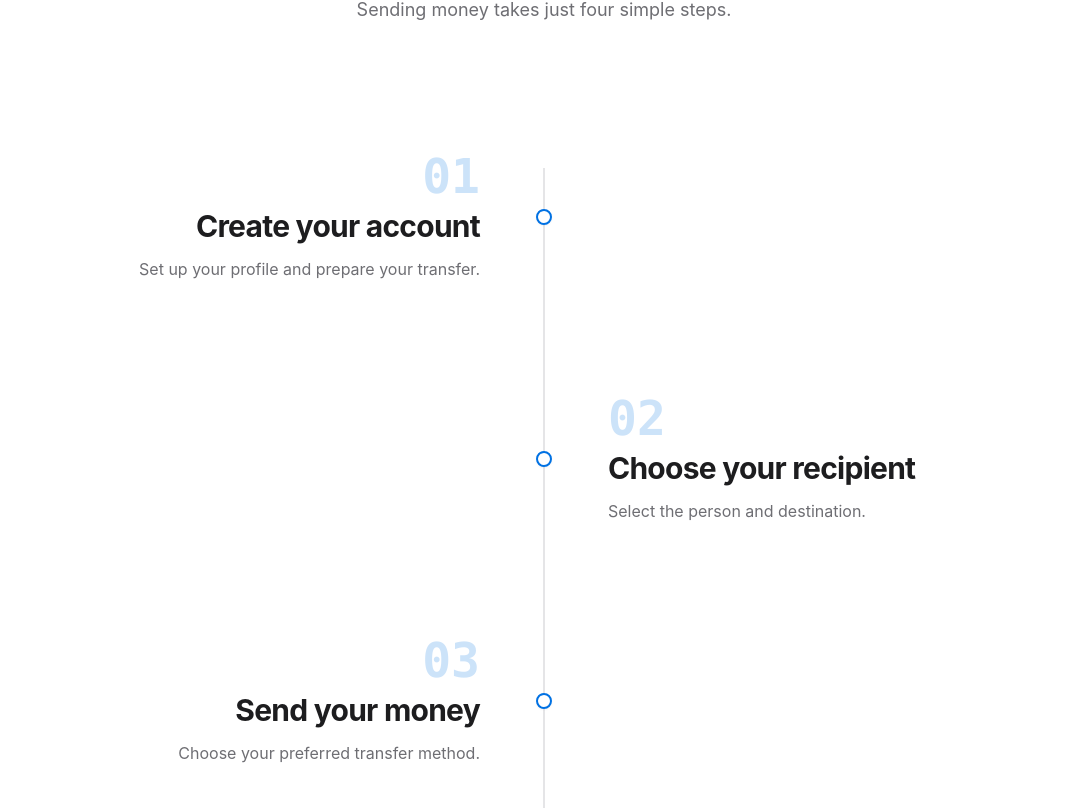
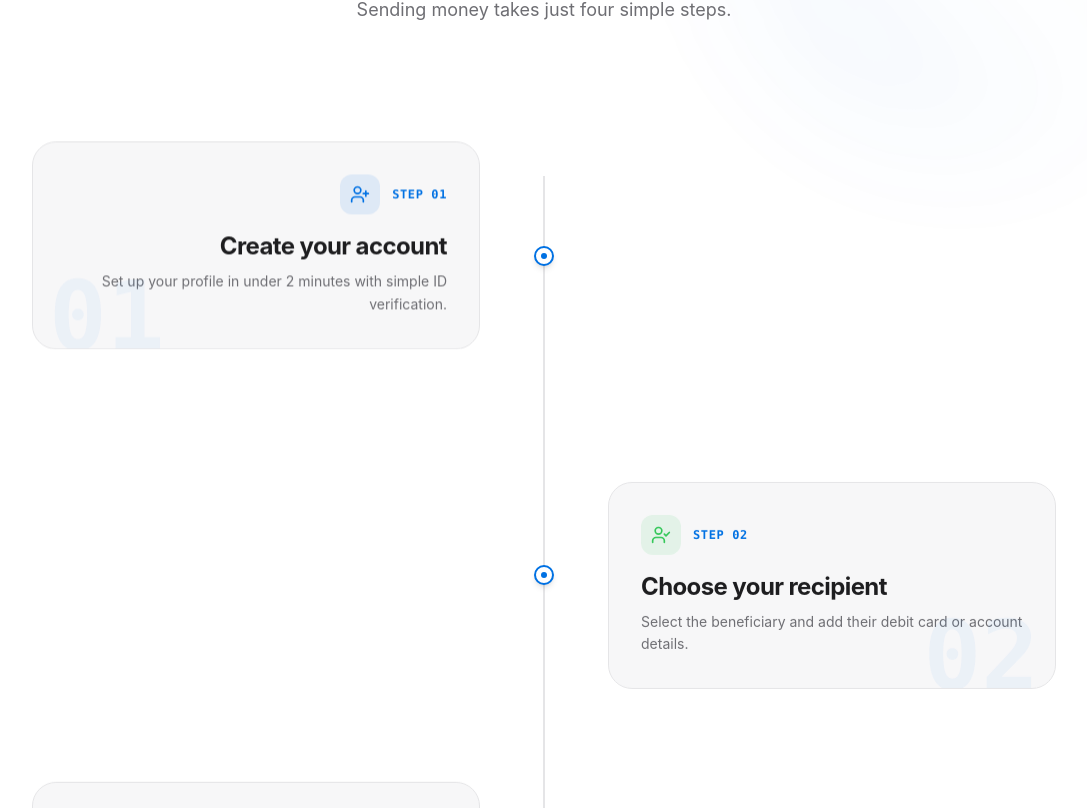
Before and after one commit to snybun/moneylowcost-ltd, a React (Vite) app: page / in a window 1280 px wide. Shown: the part 1992-2800 px from the top of the page, without its empty margins (96-1183 px from the left). Built offline with nearby package versions, Linux system fonts and the light colour scheme.

Commit message:
lirilarila

```diff
--- a/src/sections/HowItWorksSection.jsx
+++ b/src/sections/HowItWorksSection.jsx
@@ -1,6 +1,8 @@
 import React, { useRef } from 'react';
 import { motion, useScroll, useSpring, useTransform } from 'framer-motion';
+import { UserPlus, UserCheck, Send, CheckCircle2 } from 'lucide-react';
 import Container from '../components/Container';
+import { Parallax, ParallaxGlow, ParallaxTilt } from '../components/Parallax';
 
 export default function HowItWorksSection() {
   const sectionRef = useRef(null);
@@ -8,12 +10,12 @@ export default function HowItWorksSection() {
   // Scroll progress for vertical timeline line
   const { scrollYProgress } = useScroll({
     target: sectionRef,
-    offset: ['start 60%', 'end 80%'],
+    offset: ['start 70%', 'end 85%'],
   });
 
   const scaleY = useSpring(scrollYProgress, {
-    stiffness: 100,
-    damping: 30,
+    stiffness: 90,
+    damping: 25,
     restDelta: 0.001,
   });
 
@@ -21,22 +23,34 @@ export default function HowItWorksSection() {
     {
       number: '01',
       title: 'Create your account',
-      description: 'Set up your profile and prepare your transfer.',
+      description: 'Set up your profile in under 2 minutes with simple ID verification.',
+      icon: UserPlus,
+      iconColor: 'text-[#0071E3]',
+      iconBg: 'bg-[#0071E3]/10',
     },
     {
       number: '02',
       title: 'Choose your recipient',
-      description: 'Select the person and destination.',
+      description: 'Select the beneficiary and add their debit card or account details.',
+      icon: UserCheck,
+      iconColor: 'text-[#34C759]',
+      iconBg: 'bg-[#34C759]/10',
     },
     {
       number: '03',
       title: 'Send your money',
-      description: 'Choose your preferred transfer method.',
+      description: 'Review transparent live exchange rates and confirm with $0 hidden fee.',
+      icon: Send,
+      iconColor: 'text-[#0071E3]',
+      iconBg: 'bg-[#0071E3]/10',
     },
     {
       number: '04',
       title: 'They receive it',
-      description: 'Your recipient receives the transfer.',
+      description: 'Funds are delivered automatically to your recipient within minutes.',
+      icon: CheckCircle2,
+      iconColor: 'text-[#34C759]',
+      iconBg: 'bg-[#34C759]/10',
     },
   ];
 
@@ -46,7 +60,21 @@ export default function HowItWorksSection() {
       ref={sectionRef}
       className="bg-[#FFFFFF] py-24 md:py-36 border-b border-[#E5E5E7] relative overflow-hidden"
     >
-      <Container>
+      {/* Background Ambient Glow Orbs with Parallax */}
+      <ParallaxGlow
+        color="from-[#0071E3]/10 via-transparent to-[#34C759]/8"
+        size="w-[550px] h-[550px]"
+        speed={-0.18}
+        className="-top-20 -right-20"
+      />
+      <ParallaxGlow
+        color="from-[#34C759]/10 via-transparent to-[#0071E3]/8"
+        size="w-[500px] h-[500px]"
+        speed={0.2}
+        className="bottom-10 -left-20"
+      />
+
+      <Container className="relative z-10">
         {/* Section Header */}
         <motion.div
           initial={{ opacity: 0, y: 20 }}
@@ -71,26 +99,27 @@ export default function HowItWorksSection() {
         <div className="relative max-w-5xl mx-auto">
 
           {/* Desktop Central Vertical Timeline Line */}
-          <div className="hidden md:block absolute left-1/2 top-4 bottom-4 w-[2px] -translate-x-1/2 bg-[#E5E5E7]" />
+          <div className="hidden md:block absolute left-1/2 top-6 bottom-6 w-[2px] -translate-x-1/2 bg-[#E5E5E7]" />
 
           {/* Desktop Scroll Progress Active Line */}
           <motion.div
             style={{ scaleY }}
-            className="hidden md:block absolute left-1/2 top-4 bottom-4 w-[2px] -translate-x-1/2 bg-[#0071E3] origin-top z-10"
+            className="hidden md:block absolute left-1/2 top-6 bottom-6 w-[2.5px] -translate-x-1/2 bg-gradient-to-b from-[#0071E3] to-[#34C759] origin-top z-10 shadow-sm shadow-[#0071E3]/30"
           />
 
           {/* Mobile Left Vertical Timeline Line */}
-          <div className="md:hidden absolute left-6 top-4 bottom-4 w-[2px] bg-[#E5E5E7]" />
+          <div className="md:hidden absolute left-6 top-6 bottom-6 w-[2px] bg-[#E5E5E7]" />
 
           <motion.div
             style={{ scaleY }}
-            className="md:hidden absolute left-6 top-4 bottom-4 w-[2px] bg-[#0071E3] origin-top z-10"
+            className="md:hidden absolute left-6 top-6 bottom-6 w-[2.5px] bg-gradient-to-b from-[#0071E3] to-[#34C759] origin-top z-10"
           />
 
           {/* 4 Steps Timeline Items */}
           <div className="space-y-16 md:space-y-28 relative z-20">
             {steps.map((step, idx) => {
               const isEven = idx % 2 === 0; // Left on desktop for even index
+              const Icon = step.icon;
 
               return (
                 <div
@@ -103,38 +132,57 @@ export default function HowItWorksSection() {
                     whileInView={{ scale: 1, opacity: 1 }}
                     viewport={{ once: true, margin: '-40px' }}
                     transition={{ duration: 0.4, delay: 0.1 }}
-                    className="absolute left-6 md:left-1/2 -translate-x-1/2 w-4 h-4 rounded-full bg-[#FFFFFF] border-2 border-[#0071E3] z-30 shadow-xs"
-                  />
+                    className="absolute left-6 md:left-1/2 -translate-x-1/2 w-5 h-5 rounded-full bg-[#FFFFFF] border-2 border-[#0071E3] z-30 shadow-md flex items-center justify-center"
+                  >
+                    <span className="w-1.5 h-1.5 rounded-full bg-[#0071E3]" />
+                  </motion.div>
 
                   {/* Desktop Alternating Left Content */}
                   <div className={`w-full md:w-1/2 pl-16 md:pl-0 ${isEven ? 'md:pr-16 md:text-right' : 'md:pl-16 md:text-left md:ml-auto'}`}>
+                    <Parallax
+                      speed={isEven ? 0.1 : -0.1}
+                      className="relative"
+                    >
+                      <ParallaxTilt maxTilt={4}>
                         <motion.div
                           initial={{ opacity: 0, y: 30 }}
                           whileInView={{ opacity: 1, y: 0 }}
                           viewport={{ once: true, margin: '-50px' }}
                           transition={{ duration: 0.6, ease: [0.16, 1, 0.3, 1] }}
+                          className={`relative p-6 sm:p-8 rounded-3xl bg-[#F5F5F7]/80 hover:bg-[#F5F5F7] border border-[#E5E5E7] transition-all duration-300 hover:shadow-lg hover:shadow-black/5 overflow-hidden group ${
+                            isEven ? 'md:ml-auto' : ''
+                          }`}
                         >
-                      {/* Step Number */}
-                      <motion.span
-                        initial={{ scale: 0.9, opacity: 0 }}
-                        whileInView={{ scale: 1, opacity: 1 }}
-                        viewport={{ once: true }}
-                        transition={{ duration: 0.5, ease: 'easeOut' }}
-                        className="text-4xl sm:text-5xl font-extrabold text-[#0071E3]/20 block mb-2 font-mono"
+                          {/* Giant Background Parallax Step Number */}
+                          <span
+                            className={`absolute -bottom-4 ${
+                              isEven ? 'left-4' : 'right-4'
+                            } text-7xl sm:text-8xl font-black text-[#0071E3]/5 select-none font-mono pointer-events-none transition-transform duration-500 group-hover:scale-110`}
                           >
                             {step.number}
-                      </motion.span>
+                          </span>
+
+                          <div className={`flex items-center gap-3 mb-4 ${isEven ? 'md:justify-end' : 'justify-start'}`}>
+                            <div className={`w-10 h-10 rounded-xl ${step.iconBg} flex items-center justify-center`}>
+                              <Icon className={`w-5 h-5 ${step.iconColor}`} />
+                            </div>
+                            <span className="text-xs font-bold text-[#0071E3] tracking-wider uppercase font-mono">
+                              Step {step.number}
+                            </span>
+                          </div>
 
                           {/* Step Title */}
-                      <h3 className="text-2xl sm:text-3xl font-bold tracking-tight text-[#1D1D1F] mb-3">
+                          <h3 className="text-2xl font-bold tracking-tight text-[#1D1D1F] mb-2">
                             {step.title}
                           </h3>
 
                           {/* Step Description */}
-                      <p className="text-base text-[#6E6E73] font-normal leading-relaxed max-w-md inline-block">
+                          <p className="text-sm text-[#6E6E73] font-normal leading-relaxed max-w-md">
                             {step.description}
                           </p>
                         </motion.div>
+                      </ParallaxTilt>
+                    </Parallax>
                   </div>
 
                 </div>
```
Lines whose indentation alone changed are shown as unchanged.
